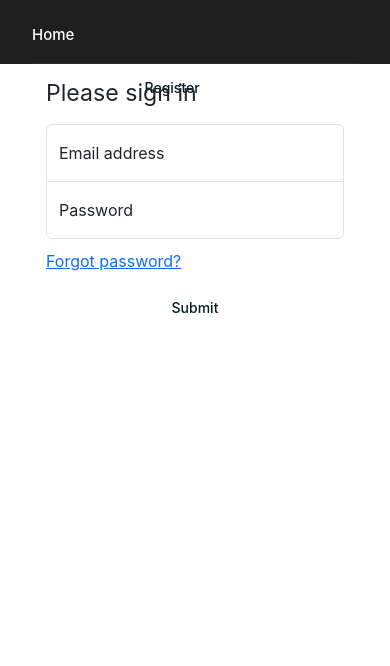
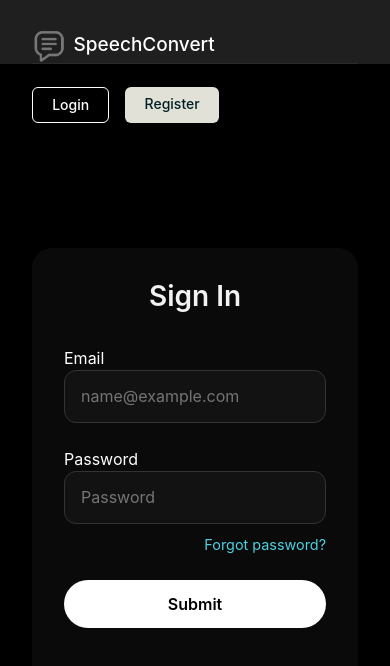
Before and after one commit to bekarys2003/SpeechConvert, a React (Create React App) app in the folder frontend/: page /login in a window 390 px wide. Shown: the top 666 px of the page. Built offline with nearby package versions, Linux system fonts and the light colour scheme; no server answers.

Commit message:
homepage responsiveness

```diff
--- a/frontend/src/App.tsx
+++ b/frontend/src/App.tsx
@@ -1,29 +1,34 @@
-import React from 'react';
+import React, { useEffect } from 'react';
 import './App.css';
-import {Login} from "./components/Login";
+import { Login } from "./components/Login";
 import { Register } from './components/Register';
-import {BrowserRouter, Route, Routes} from 'react-router-dom';
+import { BrowserRouter, Route, Routes } from 'react-router-dom';
 import { Nav } from './components/Nav';
 import { Home } from './components/Home';
 import './interceptors/axios';
 import { Forgot } from './components/Forgot';
 import { Reset } from './components/Reset';
 import AudioStreamer from "./components/AudioStreamer";
+import axios from 'axios';
+import { useDispatch } from 'react-redux';
+import { setAuth } from './redux/authSlice';
 
 function App() {
-  return <BrowserRouter>
-  <Nav/>
-    <Routes>
-      {/* <Route path='/' element={<Home/>} /> */}
-      <Route path='/login' element={<Login/>} />
-      <Route path='/register' element={<Register/>} />
-      <Route path='/forgot' element={<Forgot/>} />
-      <Route path='/reset/:token' element={<Reset/>} />
-      <Route path="/" element={<Home />} />
-      <Route path="/sub" element={<AudioStreamer />} />
 
-    </Routes>
-  </BrowserRouter>
+
+  return (
+    <BrowserRouter>
+      <Nav />
+      <Routes>
+        <Route path="/" element={<Home />} />
+        <Route path="/login" element={<Login />} />
+        <Route path="/register" element={<Register />} />
+        <Route path="/forgot" element={<Forgot />} />
+        <Route path="/reset/:token" element={<Reset />} />
+        <Route path="/sub" element={<AudioStreamer />} />
+      </Routes>
+    </BrowserRouter>
+  );
 }
 
 export default App;
--- a/frontend/src/components/Home.tsx
+++ b/frontend/src/components/Home.tsx
@@ -13,7 +13,7 @@ export const Home = () => {
         />
         <div className="hero-content">
           <h1 className="hero-title">SpeechConvert</h1>
-          <video className="hero-video" src="/nature.mp4" autoPlay muted loop></video>
+          <video className="hero-video" src="/nature.mp4" controls></video>
           <button className="hero-button">
             Try It Now
           </button>
--- a/frontend/src/components/Login.tsx
+++ b/frontend/src/components/Login.tsx
@@ -3,16 +3,16 @@ import axios from 'axios';
 import { Link, Navigate } from "react-router-dom";
 import { GoogleOAuthProvider, GoogleLogin } from '@react-oauth/google';
 
+import '../static/Login.css';
+
 type LoginResponse = {
     token: string;
-
 };
 
 export const Login = () => {
     const [email, setEmail] = useState('');
     const [password, setPassword] = useState('');
     const [redirect, setRedirect] = useState(false);
-
 
     const submit = async (e: SyntheticEvent) => {
         e.preventDefault();
@@ -30,12 +30,13 @@ export const Login = () => {
     if (redirect){
         return <Navigate to='/sub'/>
     }
+
     const onSuccess = async (credentialResponse: any) => {
         console.log("Google Login Success:", credentialResponse);
 
         try {
             const { data } = await axios.post<LoginResponse>('google-auth', {
-          token: credentialResponse.credential  // ✅ Not tokenId — use credential
+                token: credentialResponse.credential
             }, { withCredentials: true });
 
             console.log('Received access token from Django:', data.token);
@@ -47,37 +48,33 @@ export const Login = () => {
             console.error('Google login failed:', error);
         }
     }
+
     const onError = () => {
         console.log('Login Failed');
     }
 
-    return <> <main className="form-signin w-100 m-auto">
-    <form onSubmit={submit}>
-      <h1 className="h3 mb-3 fw-normal">Please sign in</h1>
-      <div className="form-floating">
-        <input type="email" className="form-control" id="floatingInput" placeholder="name@example.com"
-            onChange={e => setEmail(e.target.value)}
-        />
-        <label htmlFor="floatingInput">Email address</label>
+    return (
+        <main className="login-container">
+            <form className="login-form" onSubmit={submit}>
+                <h1 className="login-title">Sign In</h1>
+                <div className="form-group">
+                    <label>Email</label>
+                    <input type="email" className="form-input" placeholder="name@example.com" onChange={e => setEmail(e.target.value)} />
                 </div>
-      <div className="form-floating">
-        <input type="password" className="form-control" id="floatingPassword" placeholder="Password"
-            onChange={e => setPassword(e.target.value)}
-        />
-        <label htmlFor="floatingPassword">Password</label>
+                <div className="form-group">
+                    <label>Password</label>
+                    <input type="password" className="form-input" placeholder="Password" onChange={e => setPassword(e.target.value)} />
                 </div>
 
-      <div className='mb-3'>
+                <div className='forgot-link'>
                     <Link to='/forgot'>Forgot password?</Link>
                 </div>
 
-
-      <button className="btn btn-primary w-100 py-2" type="submit">Submit</button>
+                <button className="submit-button" type="submit">Submit</button>
+                <div className="google-login">
+                    <GoogleLogin onSuccess={onSuccess} onError={onError} />
+                </div>
             </form>
-    <GoogleLogin
-          onSuccess={onSuccess}
-          onError={onError}
-        />
         </main>
-  </>
+    )
 }
--- a/frontend/src/components/Nav.tsx
+++ b/frontend/src/components/Nav.tsx
@@ -1,50 +1,59 @@
+import { useSelector, useDispatch } from "react-redux";
+import { Link, useLocation } from "react-router-dom";
+import { RootState } from "../redux/store";
+import { setAuth } from "../redux/authSlice";
 import axios from "axios";
-import { useEffect, useState } from "react";
-import { useDispatch, useSelector } from "react-redux";
-import { Link, useLocation } from "react-router-dom";
-import { setAuth } from "../redux/authSlice";
-import { RootState } from "../redux/store";
+import { useEffect } from "react";
 import "../static/Nav.css";
-
-type RefreshResponse = {
-  token: string;
-};
 
 export const Nav = () => {
   const auth = useSelector((state: RootState) => state.auth.value);
   const dispatch = useDispatch();
   const location = useLocation();
-  const [authChecked, setAuthChecked] = useState(false);
+  const isSub = location.pathname === "/sub";
 
+  // ✅ Check auth status on first load
   useEffect(() => {
     (async () => {
       try {
         await axios.get("user");
         dispatch(setAuth(true));
       } catch {
-        try {
-          const response = await axios.post<RefreshResponse>("refresh", {}, { withCredentials: true });
-          axios.defaults.headers.common["Authorization"] = `Bearer ${response.data.token}`;
-          await axios.get("user");
-          dispatch(setAuth(true));
-        } catch {
-          dispatch(setAuth(false));
-        }
+        dispatch(setAuth(false));
       }
-      setAuthChecked(true);
     })();
   }, [dispatch]);
 
   const logout = async () => {
-    await axios.post("logout", {}, { withCredentials: true });
+    await axios.post("logout");
     axios.defaults.headers.common["Authorization"] = "";
     dispatch(setAuth(false));
   };
 
-  if (!authChecked) return null;
+  // ✅ Define links based on auth
+  let links;
+  if (auth) {
+    links = (
+      <div>
+        <button className="btn btn-outline-primary" onClick={logout}>
+          Logout
+        </button>
+      </div>
+    );
+  } else {
+    links = !isSub && (
+      <>
+        <Link to="/login" className="btn btn-outline-primary">
+          Login
+        </Link>
+        <Link to="/register" className="btn btn-primary">
+          Register
+        </Link>
+      </>
+    );
+  }
 
-  const isSub = location.pathname === "/sub";
-
+  // ✅ Return JSX with injected links
   return (
     <div className="navbar-container">
       <header className="navbar-header">
@@ -52,25 +61,18 @@ export const Nav = () => {
           {!isSub && (
             <ul className="navbar-nav">
               <li>
-                <Link to="/" className="nav-link">Home</Link>
+                <Link to="/" className="nav-link">
+                  <img
+                    src="/logo.png"
+                    style={{ height: "4vh", marginRight: "8px" }}
+                  />
+                  SpeechConvert
+                </Link>
               </li>
             </ul>
           )}
         </div>
-        <div className="navbar-right">
-          {auth ? (
-            <Link to="/login" className="btn btn-outline-primary" onClick={logout}>
-              Logout
-            </Link>
-          ) : (
-            !isSub && (
-              <>
-                <Link to="/login" className="btn btn-outline-primary">Login</Link>
-                <Link to="/register" className="btn btn-primary">Register</Link>
-              </>
-            )
-          )}
-        </div>
+        <div className="navbar-right">{links}</div>
       </header>
     </div>
   );
--- /dev/null
+++ b/frontend/src/static/Login.css
@@ -0,0 +1,112 @@
+/* Main container */
+.login-container {
+    background-color: #000000;
+    color: #ffffff;
+    min-height: 100vh;
+    display: flex;
+    justify-content: center;
+    align-items: center;
+    font-family: -apple-system, BlinkMacSystemFont, "Segoe UI", Roboto, Helvetica, Arial, sans-serif;
+    padding: 2rem;
+  }
+
+  /* Form wrapper */
+  .login-form {
+    background-color: #0a0a0a;
+    padding: 3rem 2.5rem;
+    border-radius: 20px;
+    width: 100%;
+    max-width: 400px;
+    box-shadow: 0 8px 30px rgba(0, 0, 0, 0.8);
+    display: flex;
+    flex-direction: column;
+  }
+
+  /* Heading */
+  .login-title {
+    font-size: 2rem;
+    font-weight: 600;
+    text-align: center;
+    margin-bottom: 2rem;
+    color: #f2f2f2;
+  }
+
+  /* Input fields */
+  .form-group {
+    display: flex;
+    flex-direction: column;
+    margin-bottom: 1.5rem;
+  }
+
+  .form-label {
+    margin-bottom: 0.5rem;
+    font-size: 0.95rem;
+    color: #cccccc;
+  }
+
+  .form-input {
+    padding: 0.85rem 1rem;
+    border-radius: 12px;
+    border: 1px solid #333333;
+    background-color: #121212;
+    color: #ffffff;
+    font-size: 1rem;
+    outline: none;
+    transition: border-color 0.2s ease-in-out;
+  }
+
+  .form-input:focus {
+    border-color: #4dd0e1;
+  }
+
+  /* Forgot password */
+  .forgot-link {
+    text-align: right;
+    margin-top: -1rem;
+    margin-bottom: 1.5rem;
+  }
+
+  .forgot-link a {
+    color: #4dd0e1;
+    font-size: 0.9rem;
+    text-decoration: none;
+  }
+
+  .forgot-link a:hover {
+    text-decoration: underline;
+  }
+
+  /* Submit button */
+  .submit-button {
+    background-color: #ffffff;
+    color: #000000;
+    font-weight: 600;
+    font-size: 1rem;
+    padding: 0.75rem;
+    border: none;
+    border-radius: 9999px;
+    cursor: pointer;
+    transition: background-color 0.3s ease;
+  }
+
+  .submit-button:hover {
+    background-color: #e5e5e5;
+  }
+
+  /* Google login button wrapper */
+  .google-login {
+    margin-top: 1.5rem;
+    text-align: center;
+    border-radius: 9999px;
+  }
+
+  /* Responsive adjustments */
+  @media (max-width: 480px) {
+    .login-form {
+      padding: 2rem;
+    }
+
+    .login-title {
+      font-size: 1.75rem;
+    }
+  }
--- a/frontend/src/static/Nav.css
+++ b/frontend/src/static/Nav.css
@@ -27,7 +27,8 @@
   .navbar-nav .nav-link {
     color: #ffffff;
     text-decoration: none;
-    font-size: 15px;
+    margin-top: 5px;
+    font-size: 19px;
     font-weight: 500;
     transition: color 0.2s ease-in-out;
   }
@@ -62,12 +63,14 @@
   }
 
   .btn-outline-primary:hover {
-    background-color: rgba(234, 234, 234, 0.1);
+    background-color: rgba(237, 237, 237);
+    border-color: #1c1c1b;
+    color: #1c1c1b;
   }
 
   /* Filled variant */
   .btn-primary {
-    background-color: #ffffff;
+    background-color: #e1e1d8;
     color: #001f24;
   }
 
@@ -76,7 +79,7 @@
   }
 
   /* Responsive stack */
-  @media (max-width: 768px) {
+  @media (max-width: 908px) {
     .navbar-header {
       flex-direction: column;
       align-items: flex-start;
```
Also changed, not shown: frontend/src/static/Home.css (+80 -5 lines), frontend/public/logo.png (added). Lines whose indentation alone changed are shown as unchanged.
